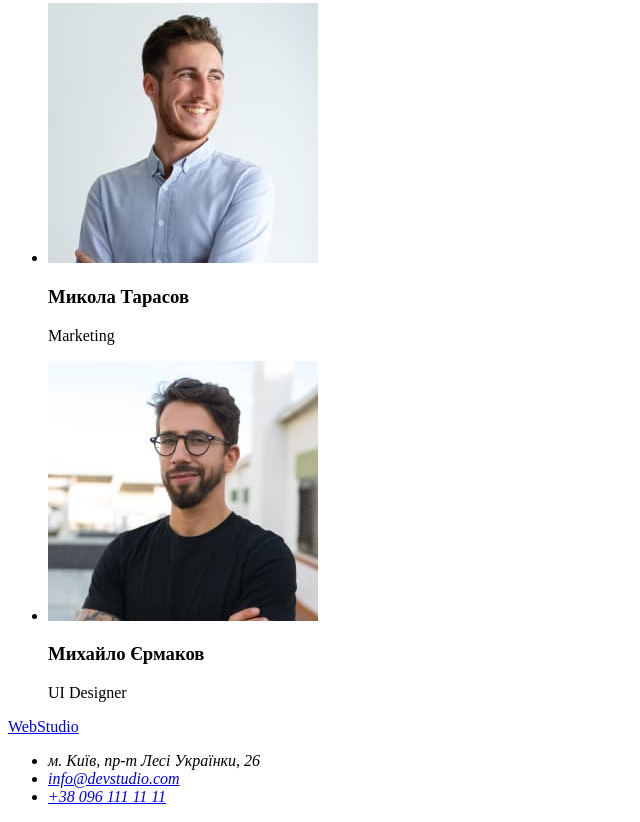
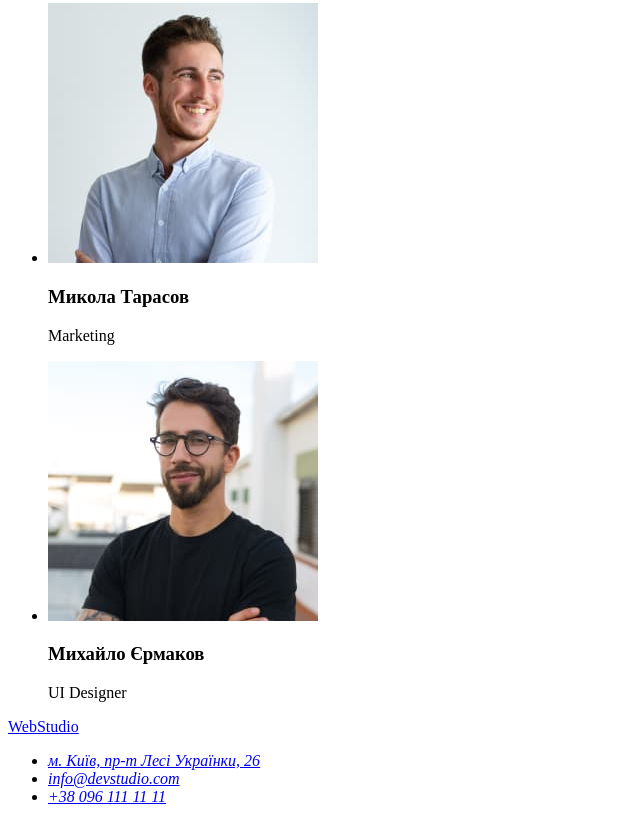
Before and after one commit to Jaroslaav13/goit-markup-hw-01-1, a plain HTML site: page index.html in a window 1280 px wide. Shown: the part 2333-3155 px from the top of the page, without its empty margins (0-640 px from the left). Drawn offline with Linux system fonts and the light colour scheme.

Commit message:
added link to google maps

```diff
--- a/index.html
+++ b/index.html
@@ -94,7 +94,7 @@
         <a href="./index.html">Web<span>Studio</span></a>
         <address>
             <ul>
-                <li>м. Київ, пр-т Лесі Українки, 26</li>
+                <li><a href="https://goo.gl/maps/nqNgJ9Ctaw1fiSUy9" target="_blank" rel="noopener noreferrer nofollow">м. Київ, пр-т Лесі Українки, 26 </a></li>
                 <li><a href="mailto:info@devstudio.com">info@devstudio.com</a></li>
                 <li><a href="tel:+380961111111">+38 096 111 11 11</a></li>
             </ul>
```
